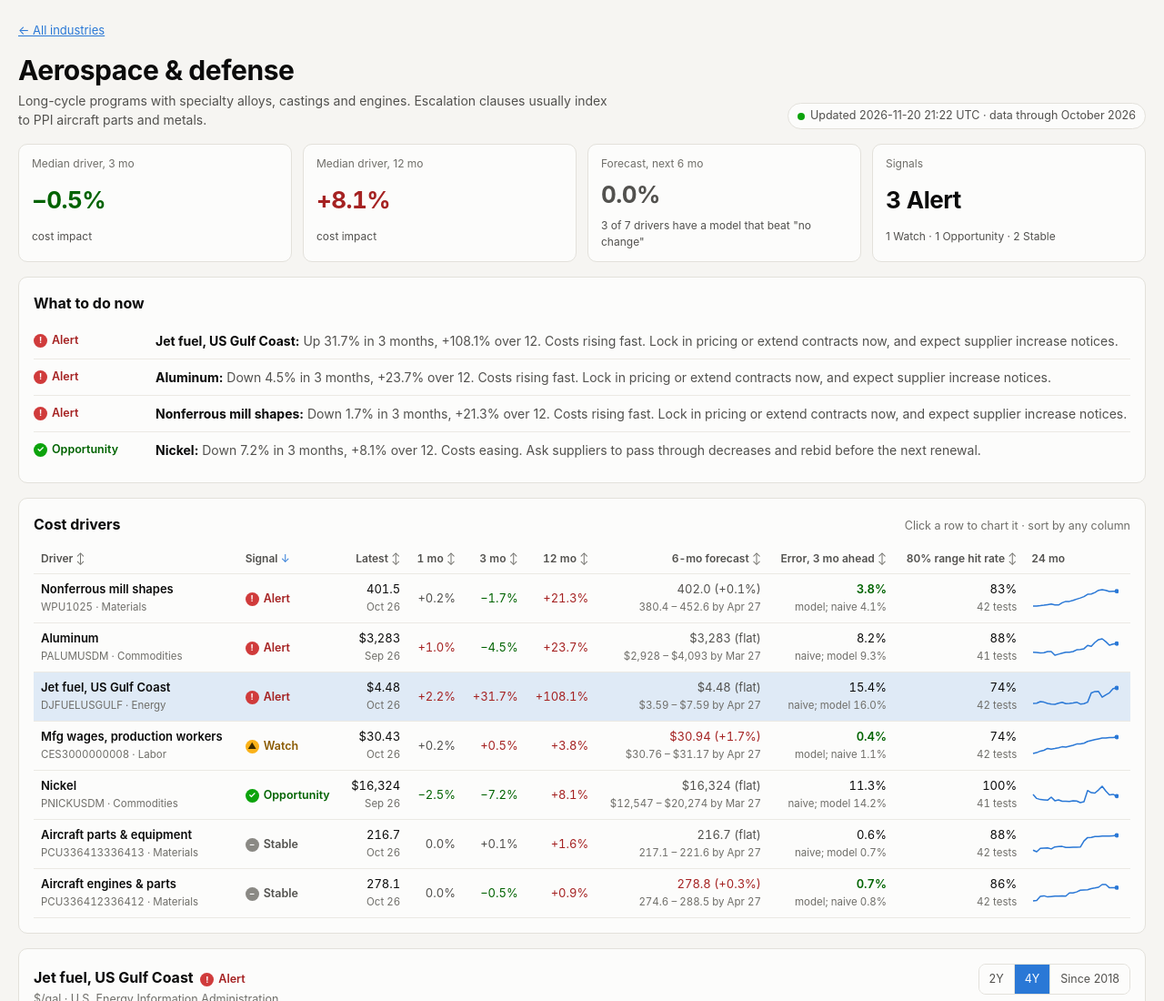
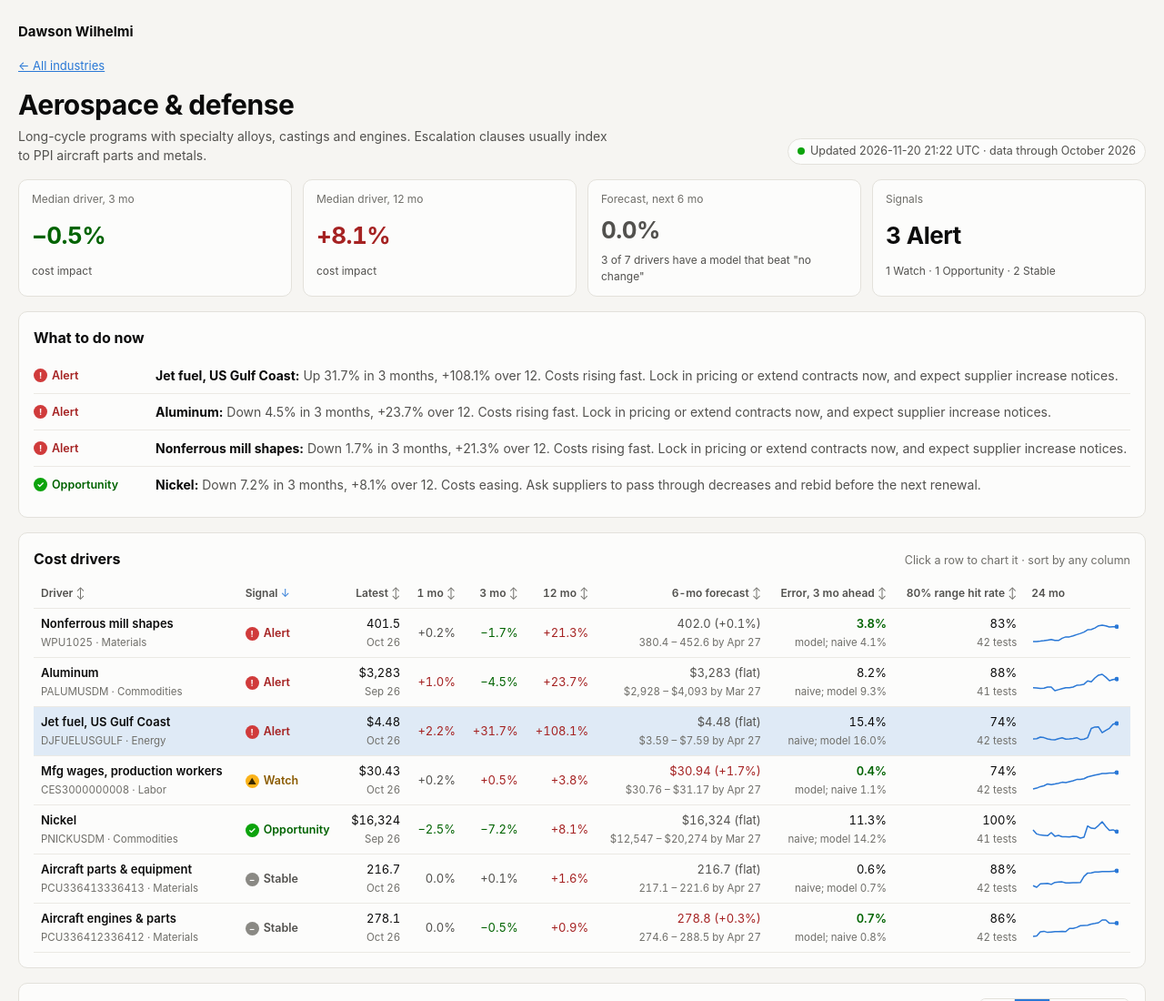
Before and after one commit to kaiserwilhelmi/market-watch, a plain HTML site: page aerospace-defense/index.html in a window 1280 px wide. Shown: the top 1100 px of the page at 91% size. Drawn offline with Linux system fonts and the light colour scheme.

Commit message:
Add home link to top-left of hub and industry pages (#2)
Claude-Session: https://claude.ai/code/session_01KebTVtgNQNw6WHv2j9WpQr

Co-authored-by: Claude <noreply@anthropic.com>

```diff
--- a/aerospace-defense/index.html
+++ b/aerospace-defense/index.html
@@ -45,6 +45,9 @@ a:focus-visible, button:focus-visible, select:focus-visible, input:focus-visible
 .sub { color: var(--text-2); max-width: 75ch; }
 .note { color: var(--text-3); font-size: 12.5px; }
 .crumb { font-size: 13px; }
+.home { max-width: 1240px; margin: 0 auto 16px; }
+.home a { font-weight: 700; font-size: 15px; color: var(--text); text-decoration: none; }
+.home a:hover { color: var(--accent); }
 .top { display: flex; justify-content: space-between; gap: 16px; flex-wrap: wrap; align-items: flex-end; }
 .pill { display: inline-flex; align-items: center; gap: 6px; font-size: 12.5px; color: var(--text-2); border: 1px solid var(--border); background: var(--surface); border-radius: 999px; padding: 4px 10px; }
 .pill i { width: 8px; height: 8px; border-radius: 50%; background: var(--good); }
@@ -131,6 +134,7 @@ input[type=search] { width: 220px; max-width: 100%; }
 </style>
 </head>
 <body>
+<nav class="home"><a href="/">Dawson Wilhelmi</a></nav>
 <div class="wrap" id="app"></div>
 <script>
 {
```
Also changed, not shown: agriculture/index.html (+4 -0 lines), air-ocean/index.html (+4 -0 lines), automotive/index.html (+4 -0 lines), chemicals-plastics/index.html (+4 -0 lines), construction/index.html (+4 -0 lines), data-centers/index.html (+4 -0 lines), electric-utilities/index.html (+4 -0 lines), electronics-semis/index.html (+4 -0 lines), food-beverage-mfg/index.html (+4 -0 lines), healthcare/index.html (+4 -0 lines), index.html (+4 -0 lines), machinery-metal-fab/index.html (+4 -0 lines), oil-gas/index.html (+4 -0 lines), packaging-cpg/index.html (+4 -0 lines), 4 more files.
